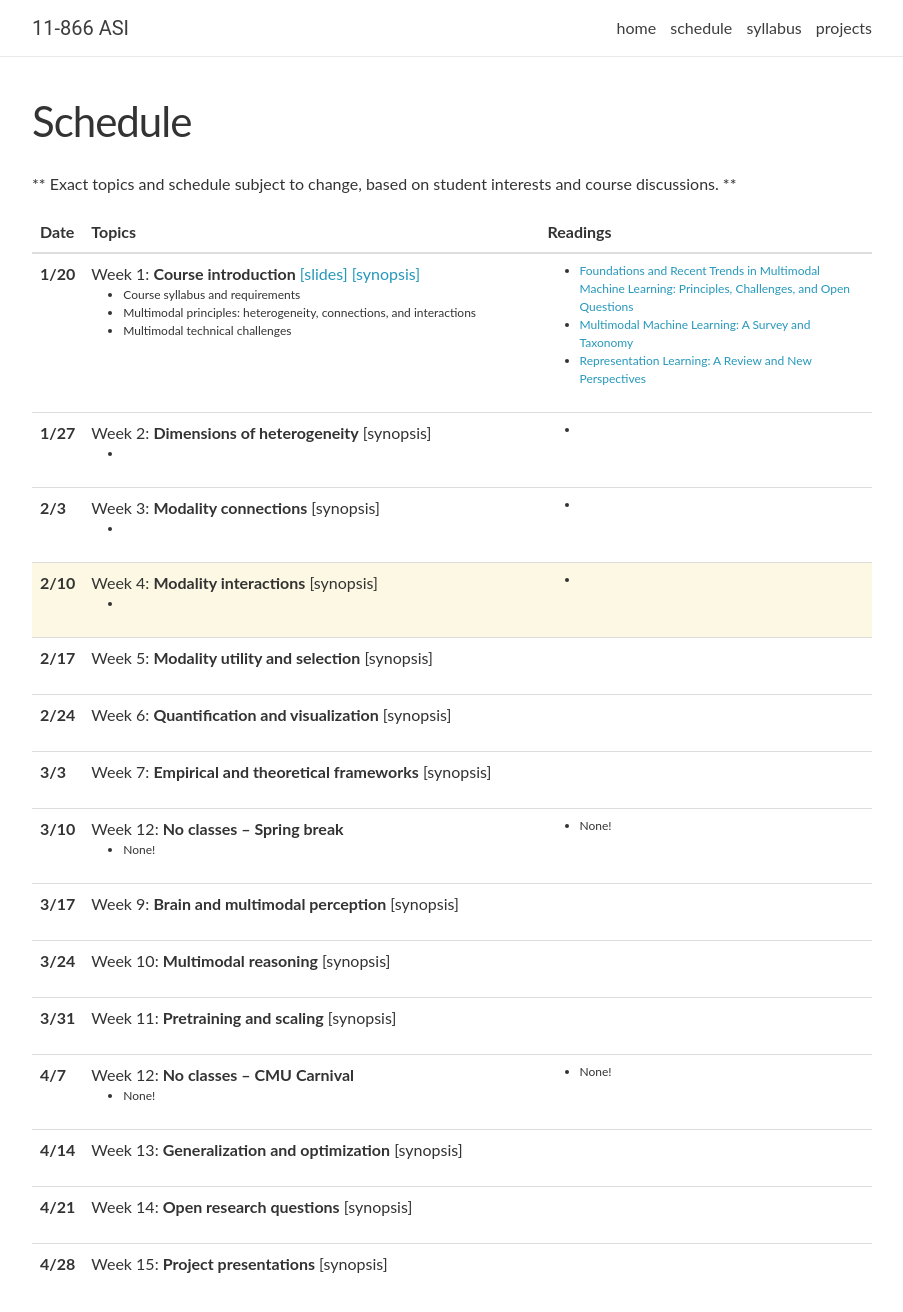
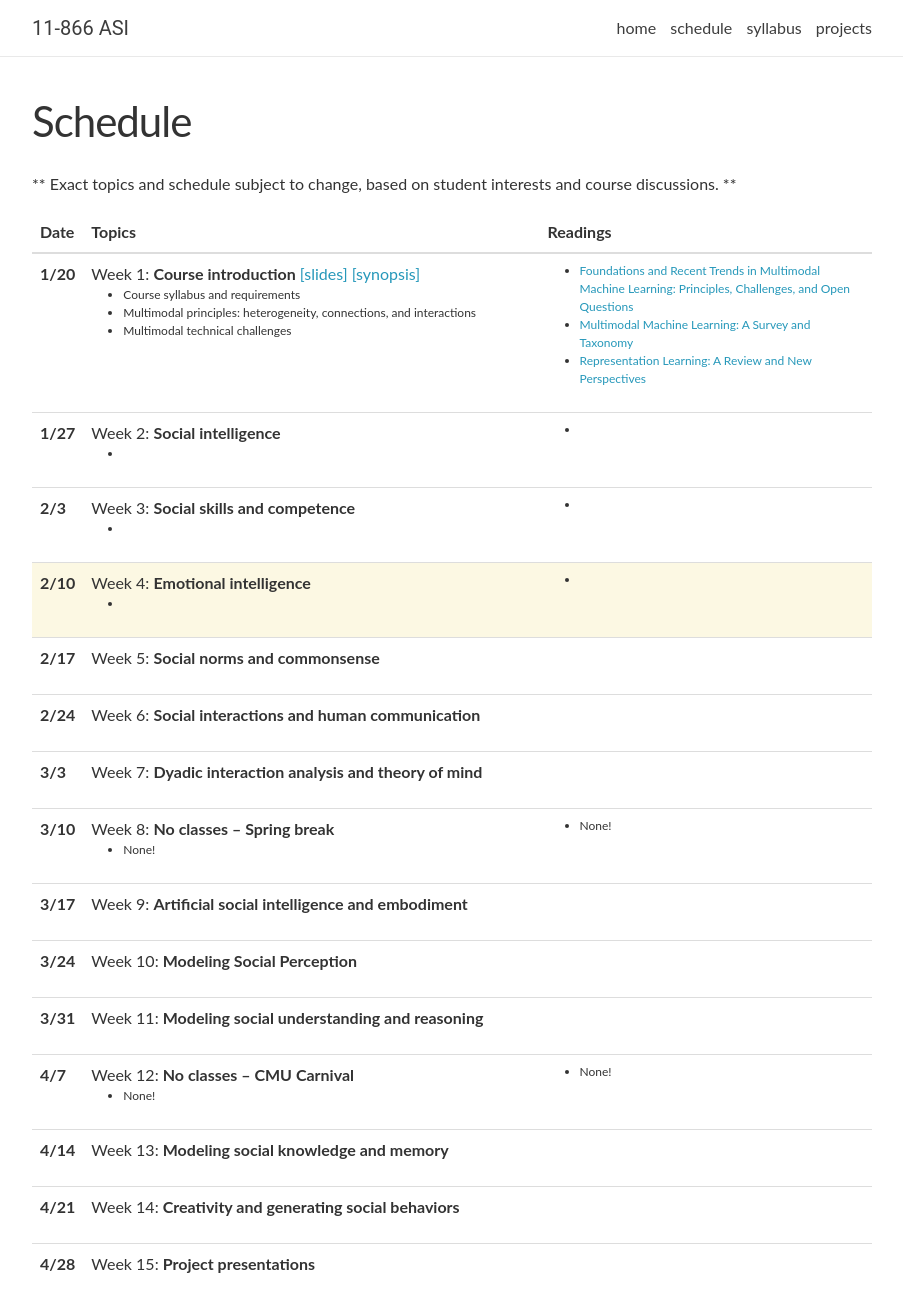
Before and after one commit to CMU-MultiComp-Lab/asi-course, a Jekyll site: the page built from spring2023/_pages/schedule.md, in a window 1280 px wide and 1400 px high. Shown: the top 1312 px of the window, without its empty margins (188-1091 px from the left). Built offline with Jekyll 4.4.1, drawn with Linux system fonts in a browser that asks for light colours; nearby versions of some CDN libraries; comment, search, counter and statistics services are not loaded.

Commit message:
Update lectures_2023.yml

```diff
--- a/_data/lectures_2023.yml
+++ b/_data/lectures_2023.yml
@@ -1,6 +1,6 @@
 - date: 1/20
   title: >
-    Week 1: <strong>Course introduction</strong>  <a href="lecture1-Introduction.pdf">[slides]</a> <a href="11877_week1.pdf">[synopsis]</a>
+    Week 1: <strong>Course introduction</strong>  <a href="lecture1-Introduction.pdf">[slides]</a> <a href="11866_week1.pdf">[synopsis]</a>
   slides:
   topics:
     - Course syllabus and requirements
@@ -13,7 +13,7 @@
 
 - date: 1/27
   title: >
-    Week 2: <strong>Dimensions of heterogeneity</strong> [synopsis]
+    Week 2: <strong>Social intelligence</strong>
   topics:
     -
   readings:
@@ -21,7 +21,7 @@
 
 - date: 2/3
   title: >
-    Week 3: <strong>Modality connections</strong> [synopsis]
+    Week 3: <strong>Social skills and competence</strong>
   topics:
     -
   readings:
@@ -29,7 +29,7 @@
 
 - date: 2/10
   title: >
-    Week 4: <strong>Modality interactions</strong> [synopsis]
+    Week 4: <strong>Emotional intelligence</strong>
   topics:
     -
   readings:
@@ -37,28 +37,28 @@
 
 - date: 2/17
   title: >
-    Week 5: <strong>Modality utility and selection</strong> [synopsis]
+    Week 5: <strong>Social norms and commonsense</strong>
   topics:
 
   readings:
 
 - date: 2/24
   title: >
-    Week 6: <strong>Quantification and visualization</strong> [synopsis]
+    Week 6: <strong>Social interactions and human communication</strong>
   topics:
 
   readings:
 
 - date: 3/3
   title: >
-    Week 7: <strong>Empirical and theoretical frameworks</strong> [synopsis]
+    Week 7: <strong>Dyadic interaction analysis and theory of mind</strong>
   topics:
 
   readings:
 
 - date: 3/10
   title: >
-    Week 12: <strong>No classes – Spring break</strong>
+    Week 8: <strong>No classes – Spring break</strong>
   topics:
     - None!
   readings:
@@ -66,21 +66,21 @@
 
 - date: 3/17
   title: >
-    Week 9: <strong>Brain and multimodal perception</strong> [synopsis]
+    Week 9: <strong>Artificial social intelligence and embodiment</strong>
   topics:
 
   readings:
 
 - date: 3/24
   title: >
-    Week 10: <strong>Multimodal reasoning</strong> [synopsis]
+    Week 10: <strong>Modeling Social Perception</strong>
   topics:
 
   readings:
 
 - date: 3/31
   title: >
-    Week 11: <strong>Pretraining and scaling</strong> [synopsis]
+    Week 11: <strong>Modeling social understanding and reasoning</strong>
   topics:
 
   readings:
@@ -95,21 +95,21 @@
 
 - date: 4/14
   title: >
-    Week 13: <strong>Generalization and optimization</strong> [synopsis]
+    Week 13: <strong>Modeling social knowledge and memory</strong>
   topics:
 
   readings:
 
 - date: 4/21
   title: >
-    Week 14: <strong>Open research questions</strong> [synopsis]
+    Week 14: <strong>Creativity and generating social behaviors</strong>
   topics:
 
   readings:
 
 - date: 4/28
   title: >
-    Week 15: <strong>Project presentations</strong> [synopsis]
+    Week 15: <strong>Project presentations</strong>
   topics:
 
   readings:
```
